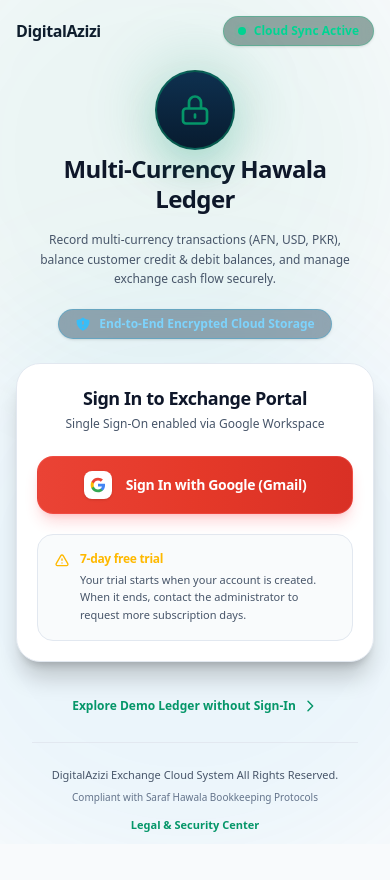
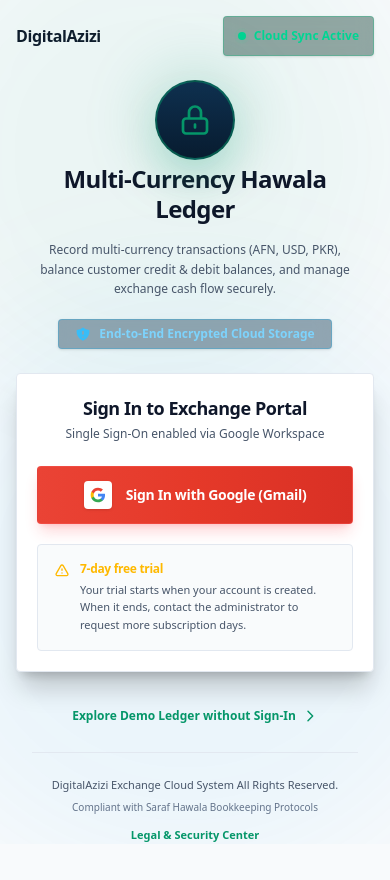
Before and after one commit to softcity507/digitalAzizi, a Next.js app: page / in a window 390 px wide. Shown: the top 880 px of the page. Built offline with nearby package versions, Linux system fonts and the light colour scheme; no server answers.

Commit message:
font change

```diff
--- a/components/max/AuthCard.tsx
+++ b/components/max/AuthCard.tsx
@@ -14,7 +14,7 @@
 
   return (
     <div
-      className={`w-full max-w-xl mx-auto rounded-3xl bg-surface border border-surface-border p-5 sm:p-7 shadow-xl shadow-black/20 space-y-5 transition-all duration-200 ${className}`}
+      className={`w-full max-w-xl mx-auto rounded bg-surface border border-surface-border p-5 sm:p-7 shadow-xl shadow-black/20 space-y-5 transition-all duration-200 ${className}`}
     >
       {/* Title and Subtitle */}
       <div className="text-center space-y-1">
--- a/components/max/LandingFooter.tsx
+++ b/components/max/LandingFooter.tsx
@@ -19,7 +19,7 @@
       {/* Explore Demo CTA Button */}
       <Link
         href={`/${locale}/cash-book`}
-        className="group inline-flex items-center gap-1.5 text-xs sm:text-sm font-bold text-brand hover:text-brand-300 transition-colors py-1 px-3 rounded-xl hover:bg-brand/10 select-none"
+        className="group inline-flex items-center gap-1.5 text-xs sm:text-sm font-bold text-brand hover:text-brand-300 transition-colors py-1 px-3 rounded hover:bg-brand/10 select-none"
       >
         <span>{t('exploreDemo')}</span>
         <svg
--- a/components/max/LandingHeader.tsx
+++ b/components/max/LandingHeader.tsx
@@ -26,7 +26,7 @@
 
       {/* Right side: Status Badge + Theme/Language Controls */}
       <div className="flex items-center gap-2">
-        <StatusBadge label={t('cloudSyncActive')} />
+        <StatusBadge label={t('cloudSyncActive')} className="h-10 md:h-11" />
         {showControls && (
           <div className="hidden sm:flex items-center gap-1.5 ml-1">
             <LanguageSelector compact />
--- a/components/mini/GoogleLogin.tsx
+++ b/components/mini/GoogleLogin.tsx
@@ -149,9 +149,9 @@
           onClick={handleSignInClick}
           disabled={isLoading || Boolean(retryAt)}
           aria-label={buttonLabel}
-          className={`group relative w-full flex items-center justify-center gap-3.5 px-6 py-3.5 rounded-2xl bg-gradient-to-r from-[#ea4335] via-[#e53929] to-[#d93025] hover:from-[#f05144] hover:to-[#e13b2d] active:scale-[0.99] text-white font-bold text-sm sm:text-base shadow-lg shadow-red-500/20 hover:shadow-red-500/35 border border-red-400/30 transition-all duration-200 cursor-pointer disabled:opacity-75 disabled:cursor-not-allowed ${className}`}
+          className={`group relative w-full flex items-center justify-center gap-3.5 px-6 py-3.5 rounded bg-gradient-to-r from-[#ea4335] via-[#e53929] to-[#d93025] hover:from-[#f05144] hover:to-[#e13b2d] active:scale-[0.99] text-white font-bold text-sm sm:text-base shadow-lg shadow-red-500/20 hover:shadow-red-500/35 border border-red-400/30 transition-all duration-200 cursor-pointer disabled:opacity-75 disabled:cursor-not-allowed ${className}`}
         >
-          <div className="flex items-center justify-center w-7 h-7 rounded-lg bg-white shadow-sm flex-shrink-0 transition-transform duration-200 group-hover:scale-105">
+          <div className="flex items-center justify-center w-7 h-7 rounded bg-white shadow-sm flex-shrink-0 transition-transform duration-200 group-hover:scale-105">
             <svg className="w-4 h-4" viewBox="0 0 24 24">
               <path
                 fill="#4285F4"
@@ -192,7 +192,7 @@
       {/* Google Account Selector Dialog */}
       {showAccountModal && (
         <div className="fixed inset-0 z-50 flex items-center justify-center p-4 bg-modal-overlay backdrop-blur-sm animate-fadeIn">
-          <div className="relative w-full max-w-md p-6 rounded-3xl bg-surface border border-surface-border shadow-2xl space-y-5 text-content-primary">
+          <div className="relative w-full max-w-md p-6 rounded bg-surface border border-surface-border shadow-2xl space-y-5 text-content-primary">
             {/* Modal Header */}
             <div className="flex items-center justify-between border-b border-surface-border pb-3">
               <div className="flex items-center gap-2.5">
@@ -223,7 +223,7 @@
                 type="button"
                 onClick={() => executeLoginWithEmail(DEFAULT_ADMIN)}
                 disabled={Boolean(retryAt)}
-                className="w-full flex items-center justify-between p-3.5 rounded-2xl bg-surface-subtle hover:bg-surface-hover border border-surface-border text-left transition-all"
+                className="w-full flex items-center justify-between p-3.5 rounded bg-surface-subtle hover:bg-surface-hover border border-surface-border text-left transition-all"
               >
                 <div className="flex items-center gap-3">
                   <div className="w-9 h-9 rounded-full bg-brand/10 text-brand flex items-center justify-center font-bold text-sm">
@@ -250,13 +250,13 @@
                   value={customEmail}
                   onChange={(e) => setCustomEmail(e.target.value)}
                   placeholder="your.email@gmail.com"
-                  className="flex-1 px-3.5 py-2.5 rounded-xl bg-surface-input border border-surface-border text-xs focus:outline-hidden focus:border-brand"
+                  className="flex-1 px-3.5 py-2.5 rounded bg-surface-input border border-surface-border text-xs focus:outline-hidden focus:border-brand"
                 />
                 <button
                   type="button"
                   onClick={() => executeLoginWithEmail(customEmail)}
                   disabled={!customEmail.includes('@') || Boolean(retryAt)}
-                  className="px-4 py-2.5 rounded-xl bg-brand text-white text-xs font-bold hover:bg-brand-hover disabled:opacity-50"
+                  className="px-4 py-2.5 rounded bg-brand text-white text-xs font-bold hover:bg-brand-hover disabled:opacity-50"
                 >
                   {t('continue')}
                 </button>
--- a/components/mini/NoticeCard.tsx
+++ b/components/mini/NoticeCard.tsx
@@ -13,7 +13,7 @@
 }: NoticeCardProps) {
   return (
     <div
-      className={`w-full rounded-2xl bg-surface-subtle/80 border border-surface-border p-4 transition-all duration-200 ${className}`}
+      className={`w-full rounded bg-surface-subtle/80 border border-surface-border p-4 transition-all duration-200 ${className}`}
     >
       <div className="flex items-start gap-2.5">
         <div className="flex-shrink-0 mt-0.5 text-amber-400">
--- a/components/mini/SecurityPill.tsx
+++ b/components/mini/SecurityPill.tsx
@@ -11,7 +11,7 @@
 }: SecurityPillProps) {
   return (
     <div
-      className={`inline-flex items-center gap-2 px-4 py-1.5 rounded-full text-xs font-semibold bg-brand-950/40 text-brand-300 border border-brand-500/30 shadow-sm backdrop-blur-sm select-none transition-all hover:border-brand-400 hover:bg-brand-950/60 ${className}`}
+      className={`inline-flex items-center gap-2 px-4 py-1.5 rounded text-xs font-semibold bg-brand-950/40 text-brand-300 border border-brand-500/30 shadow-sm backdrop-blur-sm select-none transition-all hover:border-brand-400 hover:bg-brand-950/60 ${className}`}
     >
       <svg
         className="w-4 h-4 text-brand-400 flex-shrink-0"
--- a/components/mini/StatusBadge.tsx
+++ b/components/mini/StatusBadge.tsx
@@ -13,7 +13,7 @@
 }: StatusBadgeProps) {
   return (
     <div
-      className={`inline-flex items-center gap-2 px-3.5 py-1.5 rounded-full text-xs font-semibold bg-emerald-950/40 text-emerald-400 border border-emerald-500/30 shadow-sm backdrop-blur-sm select-none transition-all hover:bg-emerald-950/60 ${className}`}
+      className={`inline-flex items-center gap-2 px-3.5 py-1.5 rounded text-xs font-semibold bg-emerald-950/40 text-emerald-400 border border-emerald-500/30 shadow-sm backdrop-blur-sm select-none transition-all hover:bg-emerald-950/60 ${className}`}
     >
       {/* Pulse dot */}
       <span className="relative flex h-2 w-2">
--- a/components/mini/ThemeToggle.tsx
+++ b/components/mini/ThemeToggle.tsx
@@ -105,7 +105,7 @@
       onClick={toggleTheme}
       aria-label={isDark ? t('lightMode') : t('darkMode')}
       title={isDark ? t('lightMode') : t('darkMode')}
-      className="flex items-center justify-center w-10 h-10 md:w-11 md:h-11 rounded-full bg-surface-subtle hover:bg-surface-hover text-content-primary border border-surface-border transition-all duration-200 active:scale-95 shadow-sm"
+      className="flex items-center justify-center w-10 h-10 md:w-11 md:h-11 rounded bg-surface-subtle hover:bg-surface-hover text-content-primary border border-surface-border transition-all duration-200 active:scale-95 shadow-sm"
     >
       {!isDark ? (
         // Moon Icon for switching to dark mode
--- a/src/app/[locale]/layout.tsx
+++ b/src/app/[locale]/layout.tsx
@@ -30,7 +30,7 @@
       <AppLockGuard>
         <div className="min-h-screen flex flex-col">
           <Header />
-          <main className="flex-1">{children}</main>
+          <main className="flex-1 font-century-gothic">{children}</main>
           <Footer />
         </div>
       </AppLockGuard>
--- a/src/app/globals.css
+++ b/src/app/globals.css
@@ -50,6 +50,13 @@
   /* Explicit #000 & #fff definitions */
   --color-black: #000000;
   --color-white: #ffffff;
+
+  --font-century-gothic: "Century Gothic", CenturyGothic, AppleGothic, "URW Gothic", sans-serif;
+}
+
+/* Century Gothic — applied only to the main content container */
+.font-century-gothic {
+  font-family: var(--font-century-gothic);
 }
 
 .dark,
```
Also changed, not shown: components/mini/LanguageSelector.tsx (+4 -4 lines).
